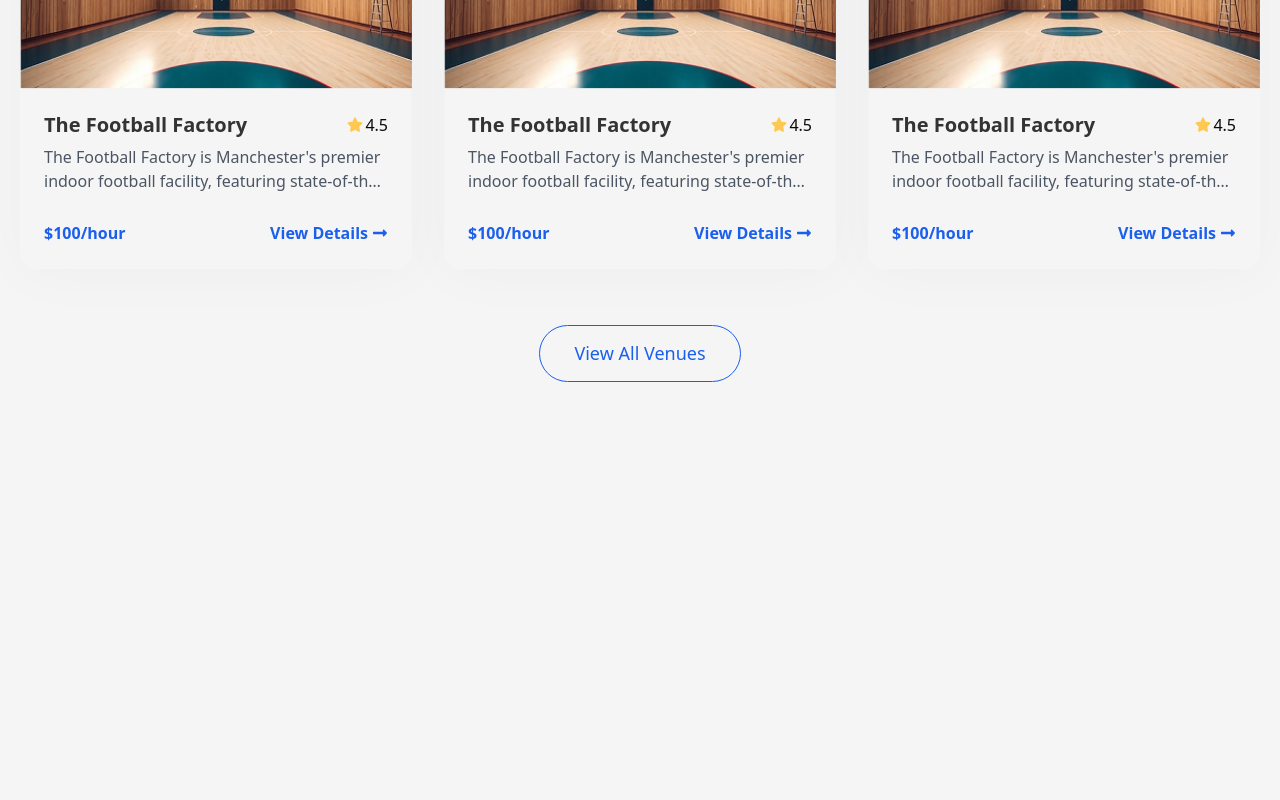
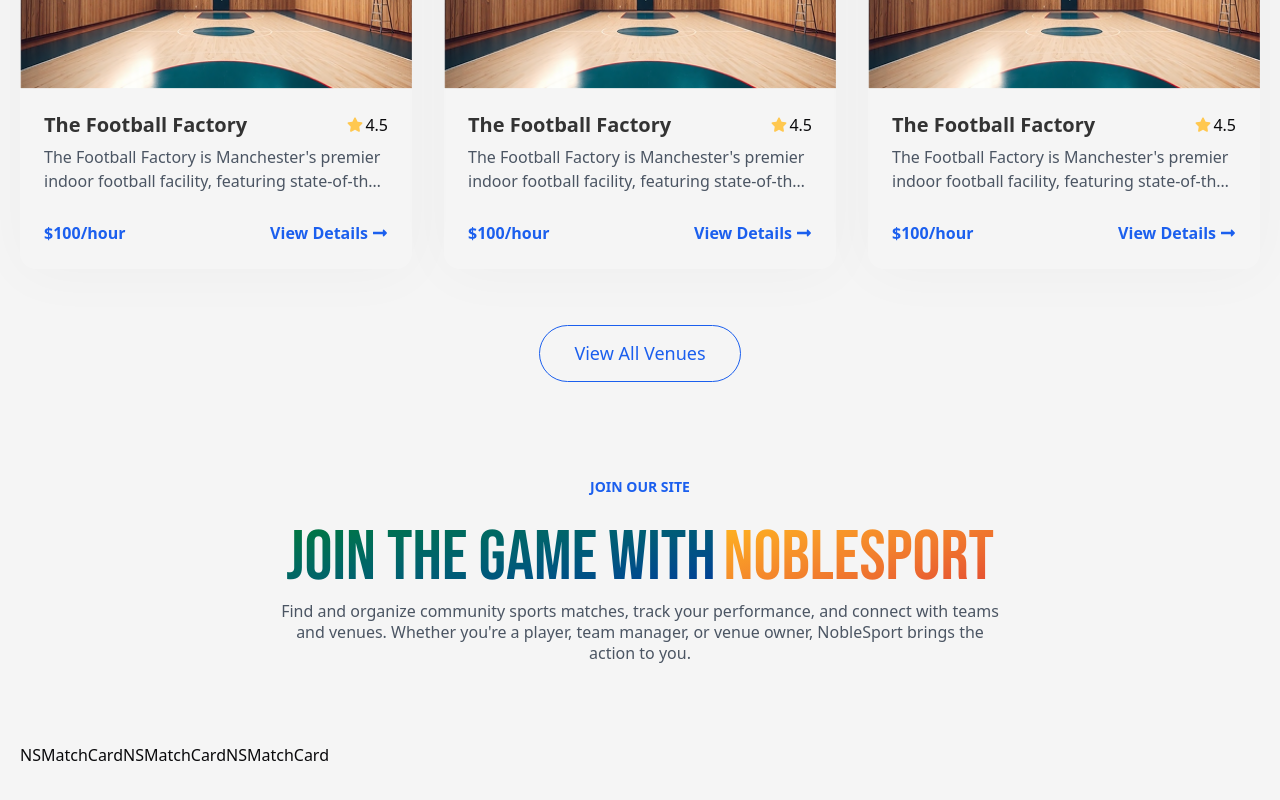
Before and after one commit to naymHdev/nobelsport-client, a Next.js app: page / in a window 1280 px wide. Shown: the part 1260-2060 px from the top of the page. Before the commit the page ends 1722 px from the top, so only its background shows below. Built offline with nearby package versions, Linux system fonts and the light colour scheme.

Commit message:
[creating] home page game section

```diff
--- a/src/app/(withCommonLayout)/(home)/page.tsx
+++ b/src/app/(withCommonLayout)/(home)/page.tsx
@@ -1,4 +1,5 @@
 import Banner from "@/components/modules/home/Banner";
+import JoinOurSiteSection from "@/components/modules/home/JoinTheMatch";
 import SportsVenue from "@/components/modules/home/SportsVenue";
 
 export default function Home() {
@@ -7,6 +8,7 @@
       <div className=" space-y-24 mb-20">
         <Banner />
         <SportsVenue />
+        <JoinOurSiteSection />
       </div>
     </>
   );
--- /dev/null
+++ b/src/components/modules/home/JoinTheMatch.tsx
@@ -0,0 +1,38 @@
+import NSContainer from "@/components/ui/core/NSContainer";
+import NSMatchCard from "@/components/ui/core/NSMatchCard";
+import NSSectionTitle from "@/components/ui/core/NSSectionTitle";
+import { matchesData } from "@/data/data";
+import { TMatchData } from "@/types/match";
+
+const JoinOurMatchSection = () => {
+  const matches: TMatchData[] | undefined = Array.from(
+    { length: 3 },
+    (_, index) => ({
+      ...matchesData[0],
+      _id: `${index + 1}`,
+    })
+  );
+
+  return (
+    <>
+      <div>
+        <NSContainer>
+          <NSSectionTitle
+            section="JOIN OUR SITE"
+            leftTitle="JOIN THE GAME WITH"
+            rightTitle="NOBLESPORT"
+            subTitle="Find and organize community sports matches, track your performance, and connect with teams and venues. Whether you're a player, team manager, or venue owner, NobleSport brings the action to you."
+          />
+
+          <div className="mt-20 grid grid-cols-1 sm:grid-cols-2 md:grid-cols-3 gap-8">
+            {matches?.map((match, idx) => (
+              <NSMatchCard key={`${idx + 1}`} match={match} />
+            ))}
+          </div>
+        </NSContainer>
+      </div>
+    </>
+  );
+};
+
+export default JoinOurMatchSection;
--- a/src/components/modules/home/SportsVenue.tsx
+++ b/src/components/modules/home/SportsVenue.tsx
@@ -6,6 +6,7 @@
 import NSVenueCard from "@/components/ui/core/NSVenueCard";
 import { venues } from "@/data/data";
 import { TVenue } from "@/types/venue";
+import Link from "next/link";
 
 const SportsVenue = () => {
   const maltyVenues: TVenue[] | undefined = Array.from(
@@ -33,9 +34,11 @@
           </div>
 
           <div className=" flex items-center justify-center mt-14">
-            <NSButton className=" text-center text-ns-secondary font-openSans text-lg font-normal leading-normal border border-ns-secondary rounded-full px-[34px] py-[14px] bg-transparent">
-              View All Venues
-            </NSButton>
+            <Link href={"/venue"}>
+              <NSButton className=" text-center text-ns-secondary font-openSans text-lg font-normal leading-normal border border-ns-secondary rounded-full px-[34px] py-[14px] bg-transparent hover:bg-transparent ">
+                View All Venues
+              </NSButton>
+            </Link>
           </div>
         </NSContainer>
       </div>
--- a/src/components/ui/core/NSButton.tsx
+++ b/src/components/ui/core/NSButton.tsx
@@ -22,7 +22,7 @@
       disabled={disabled}
       onClick={onClick}
       className={cn(
-        "px-6 py-2 rounded-full font-semibold transition-all duration-200",
+        "px-6 py-2 rounded-full font-semibold transition-all duration-200 hover:cursor-pointer",
         "bg-green-600 text-white hover:bg-green-700 disabled:bg-gray-400 disabled:cursor-not-allowed",
         className
       )}
--- /dev/null
+++ b/src/components/ui/core/NSMatchCard.tsx
@@ -0,0 +1,14 @@
+'use client';
+
+import { TMatchData } from "@/types/match";
+
+const NSMatchCard = ({match}: {match: TMatchData}) => {
+
+    console.log( match );
+
+  return (
+    <>NSMatchCard</>
+);
+};
+
+export default NSMatchCard;
--- a/src/data/data.ts
+++ b/src/data/data.ts
@@ -50,3 +50,18 @@
     ],
   },
 ];
+
+export const matchesData = [
+  {
+    _id: "1",
+    match_title: "5 VS 5 Football Match",
+    match_status: "Upcoming", // Upcoming, New, New, Almost Full
+    match_start_time: "12 March, 7:00 PM",
+    match_location: "Downtown Sports Center",
+    matches: "2",
+    ground_level: "Intermediate Level",
+    tournament_details: {
+      tournament_format: ["Round 1", "Quarter-Finals", "Semi-Finals", "Final"],
+    },
+  },
+];
--- /dev/null
+++ b/src/types/match.ts
@@ -0,0 +1,12 @@
+export type TMatchData = {
+  _id: string;
+  match_title: string;
+  match_status: "Upcoming" | "New" | "Almost Full";
+  match_start_time: string;
+  match_location: string;
+  matches: string;
+  ground_level: string;
+  tournament_details: {
+    tournament_format: string[];
+  };
+};
```
